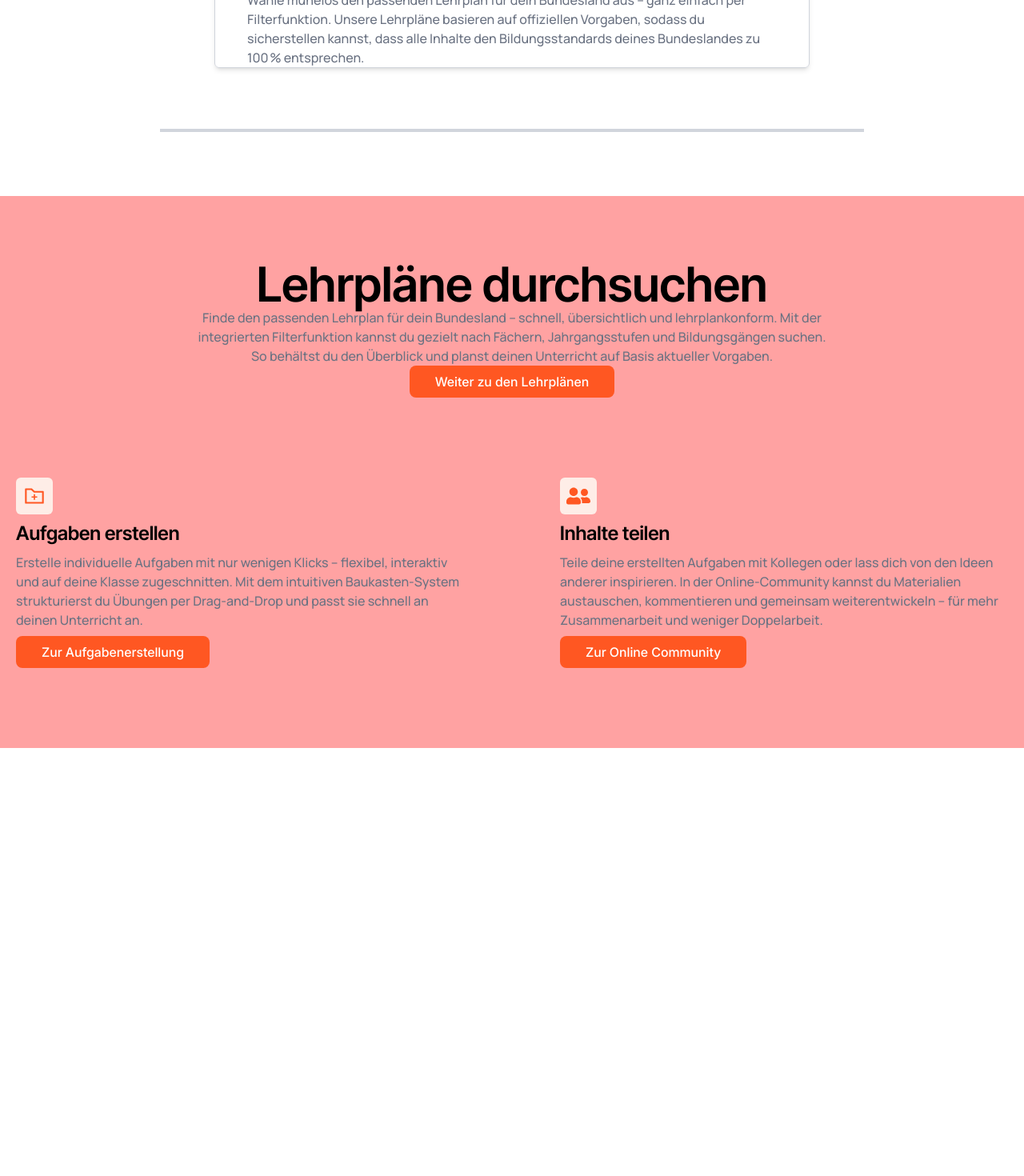
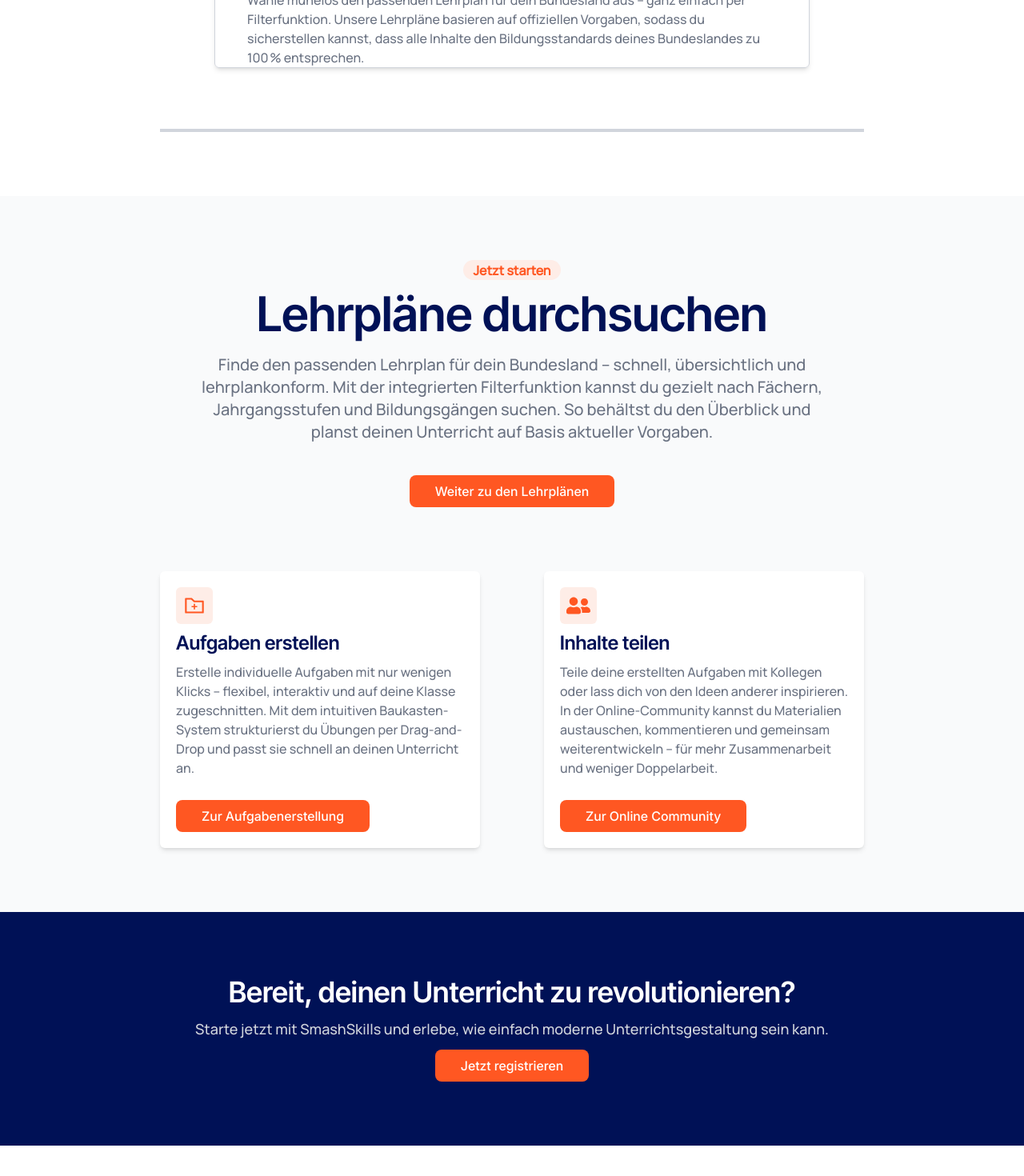
Before and after one commit to SmashSkills/SmashSkills, a React (Vite) app in the folder frontend/: page /to-use in a window 1280 px wide. Shown: the part 528-1998 px from the top of the page at 80% size. Before the commit the page ends 1623 px from the top, so only its background shows below. Built offline with nearby package versions, Linux system fonts and the light colour scheme.

Commit message:
adjusted to_use page

```diff
--- a/frontend/src/components/ui_elements/buttons/button_slider.tsx
+++ b/frontend/src/components/ui_elements/buttons/button_slider.tsx
@@ -7,7 +7,10 @@ interface ButtonSliderProps {
   classNameWrapper?: string;
 }
 
-const ButtonSlider: React.FC<ButtonSliderProps> = ({ onClick, classNameWrapper }) => {
+const ButtonSlider: React.FC<ButtonSliderProps> = ({
+  onClick,
+  classNameWrapper,
+}) => {
   return (
     <motion.button
       whileHover={{ backgroundColor: "rgba(255, 87, 34, 0.2)", scale: 1.2 }}
--- /dev/null
+++ b/frontend/src/layouts/banner/lower_hook_banner.tsx
@@ -0,0 +1,37 @@
+import React from "react";
+import ButtonPrimary from "../../components/ui_elements/buttons/button_primary";
+
+interface LayoutBannerLowerHookProps {
+  title: string;
+  text: string;
+  buttonTitle: string;
+  classNameWrapper?: string;
+  classNameTitle?: string;
+  classNameText?: string;
+  classNameButton?: string;
+}
+
+const LayoutBannerLowerHook: React.FC<LayoutBannerLowerHookProps> = ({
+  title,
+  text,
+  buttonTitle,
+  classNameWrapper = "",
+  classNameTitle = "",
+  classNameText = "",
+  classNameButton = "",
+}) => {
+  return (
+    <div className={`bg-secondary ${classNameWrapper}`}>
+      <h1 className={`text-white text-4xl mb-3${classNameTitle}`}>{title}</h1>
+      <p className={`text-gray-300 text-lg mb-3${classNameText}`}>{text}</p>
+      {buttonTitle && (
+        <div>
+          {" "}
+          <ButtonPrimary title={buttonTitle} className={classNameButton} />
+        </div>
+      )}
+    </div>
+  );
+};
+
+export default LayoutBannerLowerHook;
--- a/frontend/src/layouts/page_layouts/explanation.tsx
+++ b/frontend/src/layouts/page_layouts/explanation.tsx
@@ -54,8 +54,10 @@ const LayoutExplanation: React.FC<LayoutExplanationProps> = ({ items }) => {
         </div>
 
         <div className="flex items-center">
-          <ButtonSlider onClick={() => emblaApi && emblaApi.scrollNext()} classNameWrapper="rotate-180" />
-
+          <ButtonSlider
+            onClick={() => emblaApi && emblaApi.scrollPrev()}
+            classNameWrapper="rotate-180"
+          />
 
           <div className="flex-1 overflow-hidden" ref={emblaRef}>
             <div className="flex">
@@ -85,11 +87,14 @@ const LayoutExplanation: React.FC<LayoutExplanationProps> = ({ items }) => {
               ))}
             </div>
           </div>
-          <ButtonSlider onClick={() => emblaApi && emblaApi.scrollPrev()} />
+          <ButtonSlider
+            onClick={() => emblaApi && emblaApi.scrollNext()}
+            classNameWrapper=""
+          />
         </div>
         <div className="w-full h-1 bg-gray-300 relative mt-4">
           <div
-            className="h-full bg-red-500 transition-transform duration-200"
+            className="h-full bg-primary transition-transform duration-200"
             style={{
               transform: `scaleX(${progress})`,
               transformOrigin: "left",
@@ -103,4 +108,4 @@ const LayoutExplanation: React.FC<LayoutExplanationProps> = ({ items }) => {
 
 export default LayoutExplanation;
 
-/******  fdcac408-a793-4af1-a0e9-e533e77f6be3  *******/
+/******  38b4490f-b087-449c-854e-beb802b24662  *******/
--- a/frontend/src/pages/home.tsx
+++ b/frontend/src/pages/home.tsx
@@ -4,6 +4,7 @@ import ParallaxSlice from "../components/visuals/parallax_slice";
 import LayoutGoals from "../layouts/page_layouts/goals";
 import IlluParallax from "../assets/illustrations/illu_parallax.svg";
 import LayoutCurriculumHighlights from "../layouts/page_layouts/curriculum_highlights";
+import LayoutBannerLowerHook from "../layouts/banner/lower_hook_banner";
 import { TiFlashOutline } from "react-icons/ti";
 import { CiClock2 } from "react-icons/ci";
 import { FiUsers } from "react-icons/fi";
@@ -77,6 +78,14 @@ const Home: React.FC = () => {
       <div className="py-20 px-50">
         <LayoutCurriculumHighlights title="Offizielle Lehrpläne" />
       </div>
+      <div className="relative flex py-20 px-50 bg-secondary justify-center Z-10">
+        <LayoutBannerLowerHook
+          title="Der nächste Schritt zu stressfreiem Unterrichten."
+          text="Mit SmashSkills sparst du Zeit, steigerst die Effizienz deines Unterrichts und hast immer lehrplankonforme Inhalte zur Hand. Nutze digitale Werkzeuge, um deine Klasse bestmöglich zu fördern, und erlebe, wie einfach Unterrichtsvorbereitung sein kann."
+          buttonTitle="Jetzt registrieren und loslegen"
+          classNameWrapper="flex flex-col items-center text-center"
+        />
+      </div>
       {/**Background */}
     </div>
   );
--- a/frontend/src/pages/to_use.tsx
+++ b/frontend/src/pages/to_use.tsx
@@ -1,7 +1,11 @@
 import React from "react";
+//Components
 import LayoutExplanation from "../layouts/page_layouts/explanation";
 import ButtonPrimary from "../components/ui_elements/buttons/button_primary";
 import CardSimple from "../components/ui_elements/cards/card_simple";
+import TagSingleStringInfo from "../components/ui_elements/tags/tag_single_string_info";
+import LayoutBannerLowerHook from "../layouts/banner/lower_hook_banner";
+//Assets
 import { FaGraduationCap } from "react-icons/fa";
 import { AiOutlineFolderAdd } from "react-icons/ai";
 import { IoCloudDownloadOutline } from "react-icons/io5";
@@ -55,16 +59,25 @@ const ToUse: React.FC = () => {
         <LayoutExplanation items={items} />
       </div>
 
-      <div className="bg-red-300 flex flex-col items-center justify-center gap-20 py-20">
-        <div className="w-200 text-center">
-          <h1 className="text-6xl">Lehrpläne durchsuchen</h1>
-          <p className="text-gray-500">
+      <div className="flex bg-background-dark-white flex-col items-center justify-center gap-20 py-20">
+        <div className="flex flex-col items-center px-50">
+          <div className="w-200 text-center mb-20">
+            <div className="flex flex-col mb-10 items-center justify-center">
+              <TagSingleStringInfo
+                text="Jetzt starten"
+                classNameWrapper="mb-3"
+              />
+              <h1 className="text-6xl text-secondary mb-5">
+                Lehrpläne durchsuchen
+              </h1>
+              <p className="text-gray-500 text-xl">
                 Finde den passenden Lehrplan für dein Bundesland – schnell,
                 übersichtlich und lehrplankonform. Mit der integrierten
-            Filterfunktion kannst du gezielt nach Fächern, Jahrgangsstufen und
-            Bildungsgängen suchen. So behältst du den Überblick und planst
-            deinen Unterricht auf Basis aktueller Vorgaben.
+                Filterfunktion kannst du gezielt nach Fächern, Jahrgangsstufen
+                und Bildungsgängen suchen. So behältst du den Überblick und
+                planst deinen Unterricht auf Basis aktueller Vorgaben.
               </p>
+            </div>
             <ButtonPrimary title="Weiter zu den Lehrplänen" />
           </div>
 
@@ -73,17 +86,31 @@ const ToUse: React.FC = () => {
               title="Aufgaben erstellen"
               text="Erstelle individuelle Aufgaben mit nur wenigen Klicks – flexibel, interaktiv und auf deine Klasse zugeschnitten. Mit dem intuitiven Baukasten-System strukturierst du Übungen per Drag-and-Drop und passt sie schnell an deinen Unterricht an."
               titleButton="Zur Aufgabenerstellung"
-            classNameTitle="text-2xl"
               icon={<AiOutlineFolderAdd size={30} className="text-primary" />}
+              classNameTitle="text-2xl text-secondary"
+              classNameWrapper="bg-white shadow-md"
+              classNameText="mb-5"
             />
             <CardSimple
               title="Inhalte teilen"
               text="Teile deine erstellten Aufgaben mit Kollegen oder lass dich von den Ideen anderer inspirieren. In der Online-Community kannst du Materialien austauschen, kommentieren und gemeinsam weiterentwickeln – für mehr Zusammenarbeit und weniger Doppelarbeit."
               titleButton="Zur Online Community"
-            classNameTitle="text-2xl"
+              classNameTitle="text-2xl text-secondary"
+              classNameWrapper="bg-white shadow-md"
+              classNameText="mb-5"
               icon={<FaUserFriends size={30} className="text-primary" />}
             />
           </div>
+        </div>
+      </div>
+      <div className="flex py-20 px-50 bg-secondary justify-center">
+        <LayoutBannerLowerHook
+          title="Bereit, deinen Unterricht zu revolutionieren?"
+          text="Starte jetzt mit SmashSkills und erlebe, wie einfach moderne Unterrichtsgestaltung sein kann."
+          buttonTitle="Jetzt registrieren"
+          classNameWrapper="flex flex-col items-center"
+          classNameText=""
+        />
       </div>
     </div>
   );
```
Lines whose indentation alone changed are shown as unchanged.
